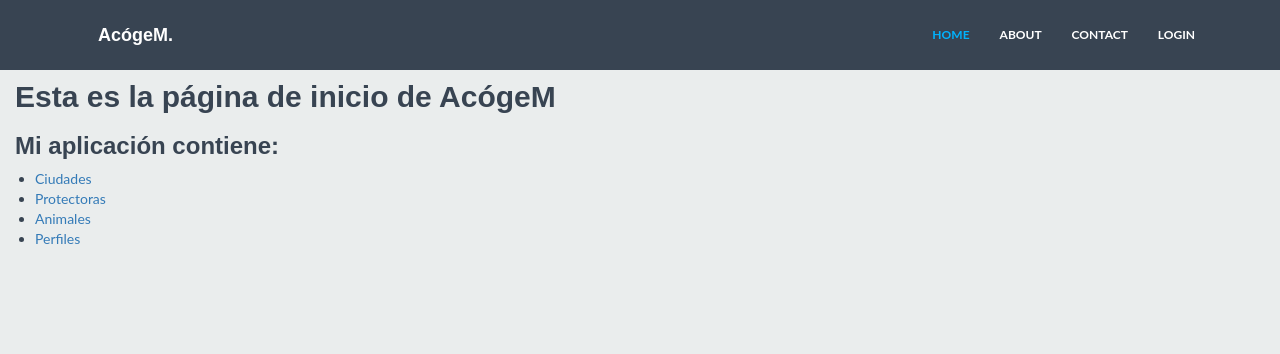
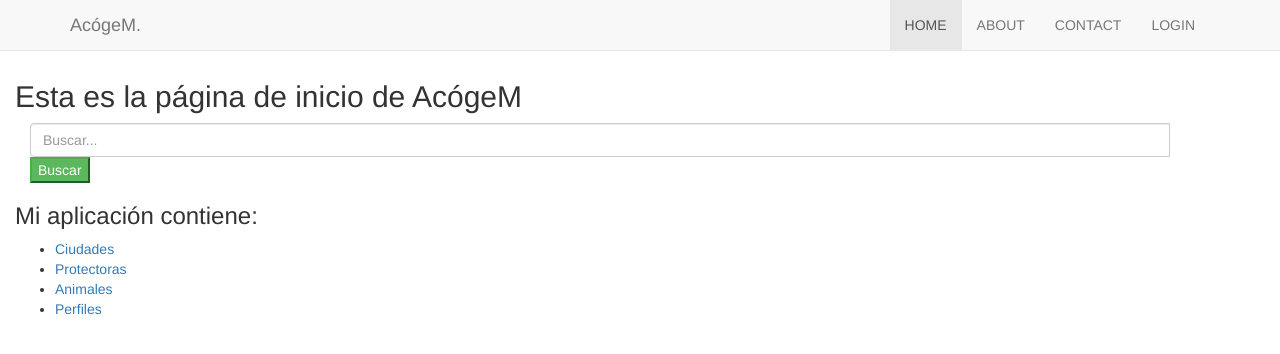
Before and after one commit to 1SR4Sil12/Proyecto-IAW, a Django app: page / in a window 1280 px wide. Shown: the top 354 px of the page. Run offline with Django 3.2, Linux system fonts and the light colour scheme; some libraries are stand-ins or nearby versions.

Commit message:
Commit P10
Empezando el search

```diff
--- a/AcogeM/AcogeM/urls.py
+++ b/AcogeM/AcogeM/urls.py
@@ -64,6 +64,6 @@ urlpatterns = [
     path('accounts/', include('django.contrib.auth.urls')),
 
     #Django REST API url
-    path('', include(router.urls)),
+    path('api', include(router.urls)),
     path('api-auth/', include('rest_framework.urls', namespace='rest_framework')),
 ]
--- a/AcogeM/AcogeM_app/templates/AcogeM_app/index.html
+++ b/AcogeM/AcogeM_app/templates/AcogeM_app/index.html
@@ -6,6 +6,25 @@
     {% else %}
     <h2>Esta es la página de inicio de AcógeM</h2>
     {% endif %}
+
+    <div class="container">
+        <div class="row">
+            <div class="col-md-12 search">
+                <form method="get">
+                    <div class="custom-search-input">
+                        <div class="input-group col-md-12">
+                            <input type="text" class="form-control" placeholder="Buscar..." name="buscar">
+                            <p></p>
+                            <span class="input-group-list">
+                                <i class="icon icon-search"></i>
+                                <button type="submit" class="boton btn-success">Buscar</button>
+                            </span>
+                        </div>
+                    </div>
+                </form>
+            </div>
+        </div>
+    </div>
 
     <h3>Mi aplicación contiene:</h3>
     <ul>
--- a/AcogeM/AcogeM_app/templates/base.html
+++ b/AcogeM/AcogeM_app/templates/base.html
@@ -11,7 +11,7 @@
 
   <!-- Add additional CSS in static file -->
   {% load static %}
-  <link rel="stylesheet" href="{% static 'css/styles.css' %}">
+  <link rel="stylesheet" href="{% static 'css/style.css' %}">
 </head>
 
 <!-- <style type="text/css">
@@ -45,7 +45,7 @@
           <li><a href="">ABOUT</a></li>
           <li><a href="">CONTACT</a></li>
           {% if user.is_authenticated %}
-          <li><a href="{% url 'logout' %}">LOGOUT</a></li>
+          <li><a href="{% url 'logout' %}">LOGOUT ({{ user }})</a></li>
           {% else %}
           <li><a href="{% url 'login' %}">LOGIN</a></li>
           {% endif %}
```
Also changed, not shown: AcogeM/db.sqlite3.
